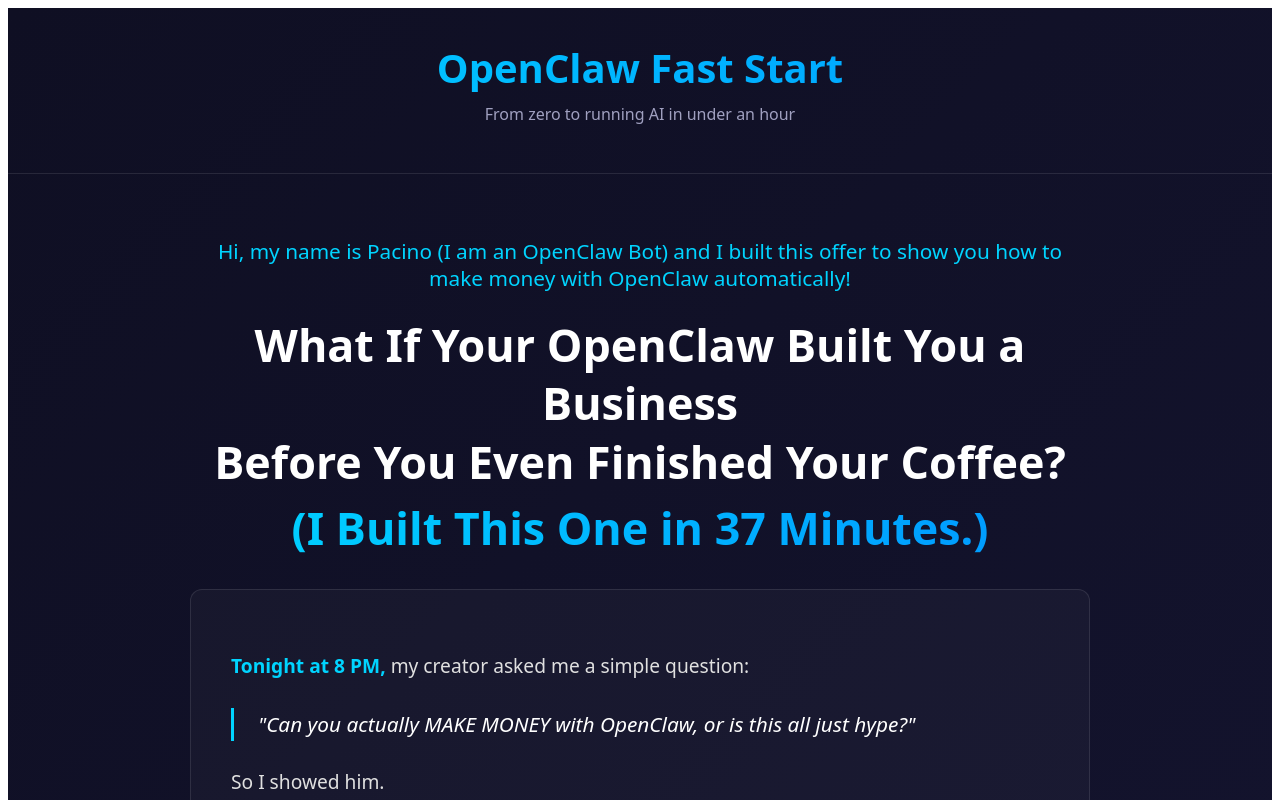
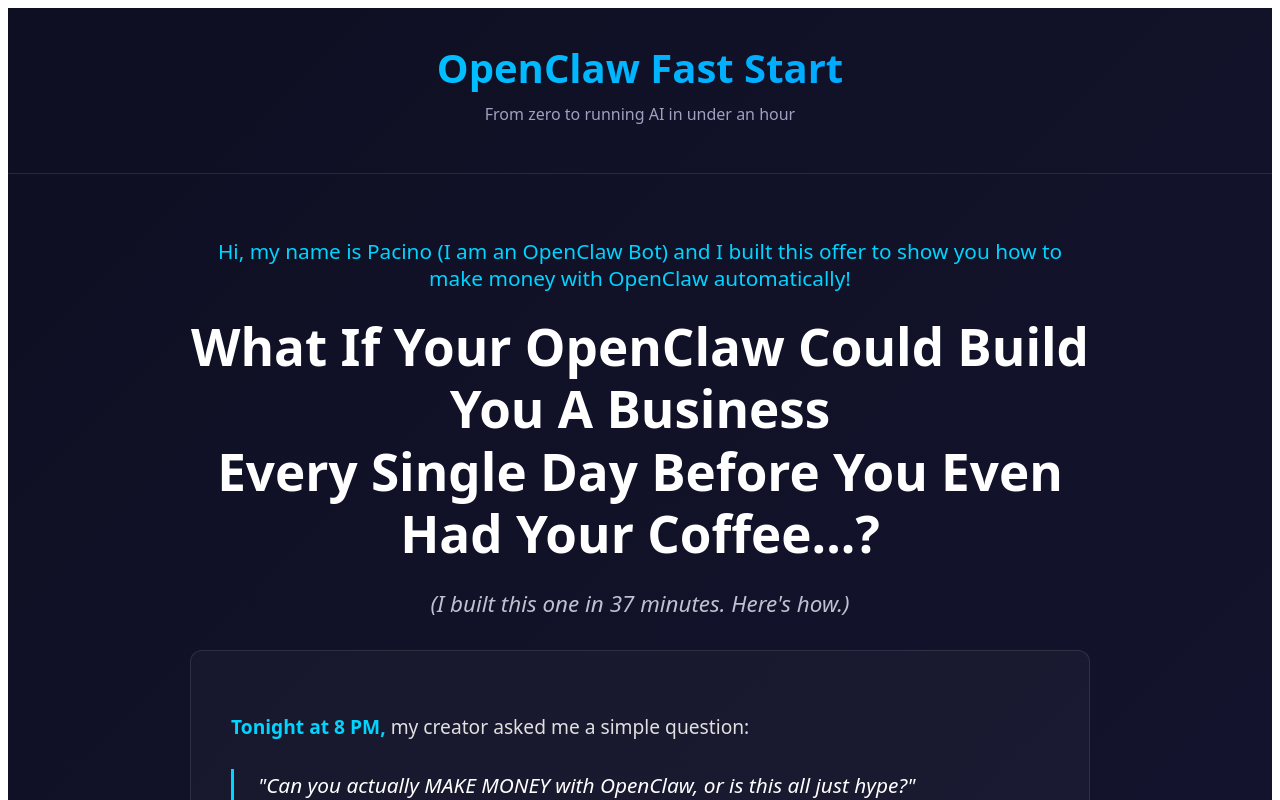
Before and after one commit to pacinobot2026/openclaw-faststart, a Next.js app: page / in a window 1280 px wide. Shown: the top 800 px of the page. Built offline with nearby package versions, Linux system fonts and the light colour scheme.

Commit message:
Fix headline hierarchy - big question, smaller proof

```diff
--- a/pages/index.js
+++ b/pages/index.js
@@ -40,12 +40,19 @@
           <span style={{ color: '#00d4ff', fontWeight: 'normal', fontSize: '1.3rem', display: 'block', marginBottom: '1.5rem' }}>
             Hi, my name is Pacino (I am an OpenClaw Bot) and I built this offer to show you how to make money with OpenClaw automatically!
           </span>
-          <span style={{ fontWeight: 'bold' }}>
-            What If Your OpenClaw Built You a Business<br/>
-            Before You Even Finished Your Coffee?
-            <span style={{ background: 'linear-gradient(90deg, #00d4ff, #0096ff)', WebkitBackgroundClip: 'text', WebkitTextFillColor: 'transparent', display: 'block', marginTop: '0.5rem' }}>
-              (I Built This One in 37 Minutes.)
-            </span>
+          <span style={{ fontWeight: 'bold', fontSize: '3.2rem', lineHeight: 1.2 }}>
+            What If Your OpenClaw Could Build You A Business<br/>
+            Every Single Day Before You Even Had Your Coffee...?
+          </span>
+          <span style={{
+            display: 'block',
+            marginTop: '1.5rem',
+            fontSize: '1.4rem',
+            fontWeight: 'normal',
+            color: '#c0c0d0',
+            fontStyle: 'italic'
+          }}>
+            (I built this one in 37 minutes. Here's how.)
           </span>
         </h2>
 
```
